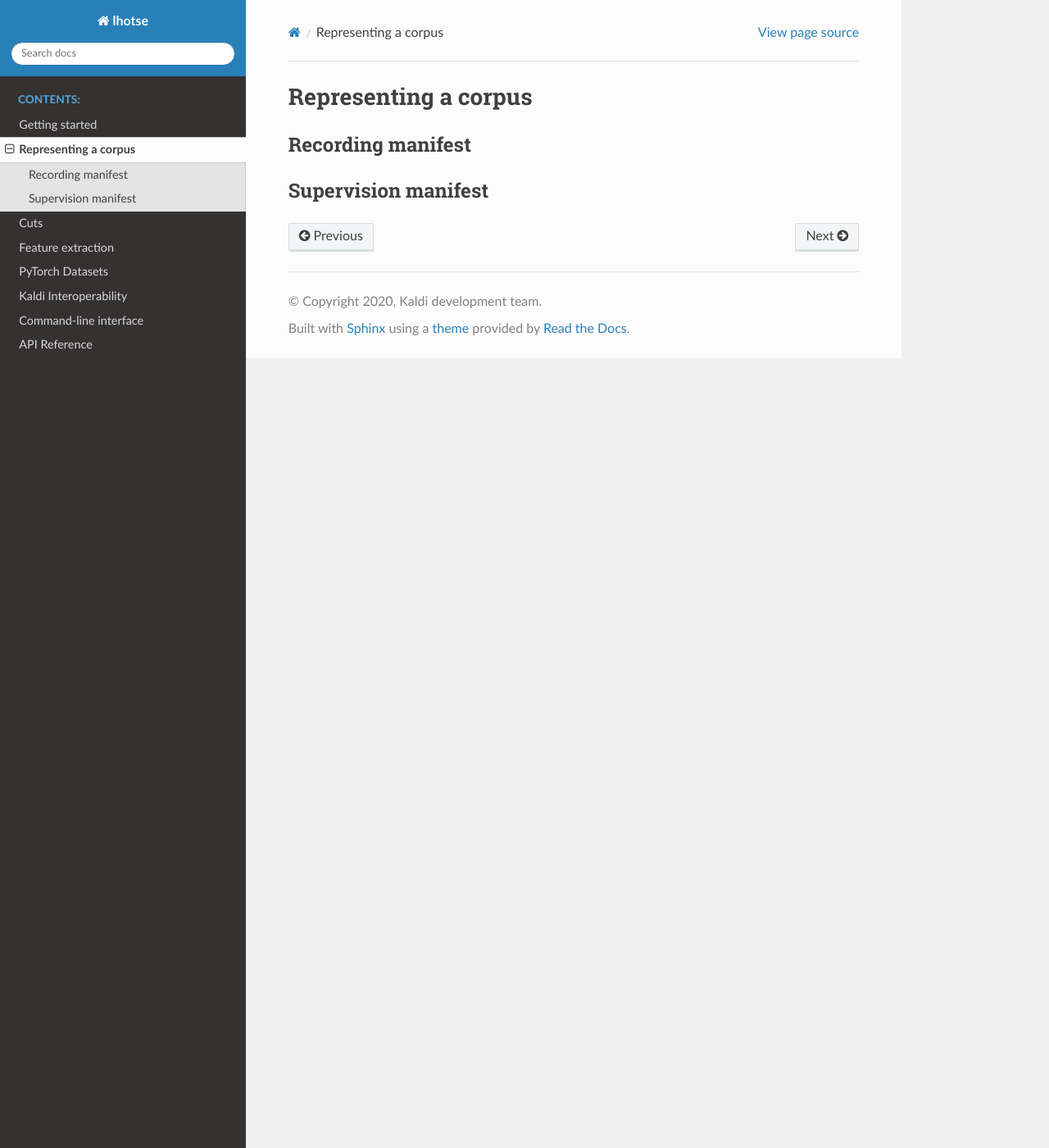
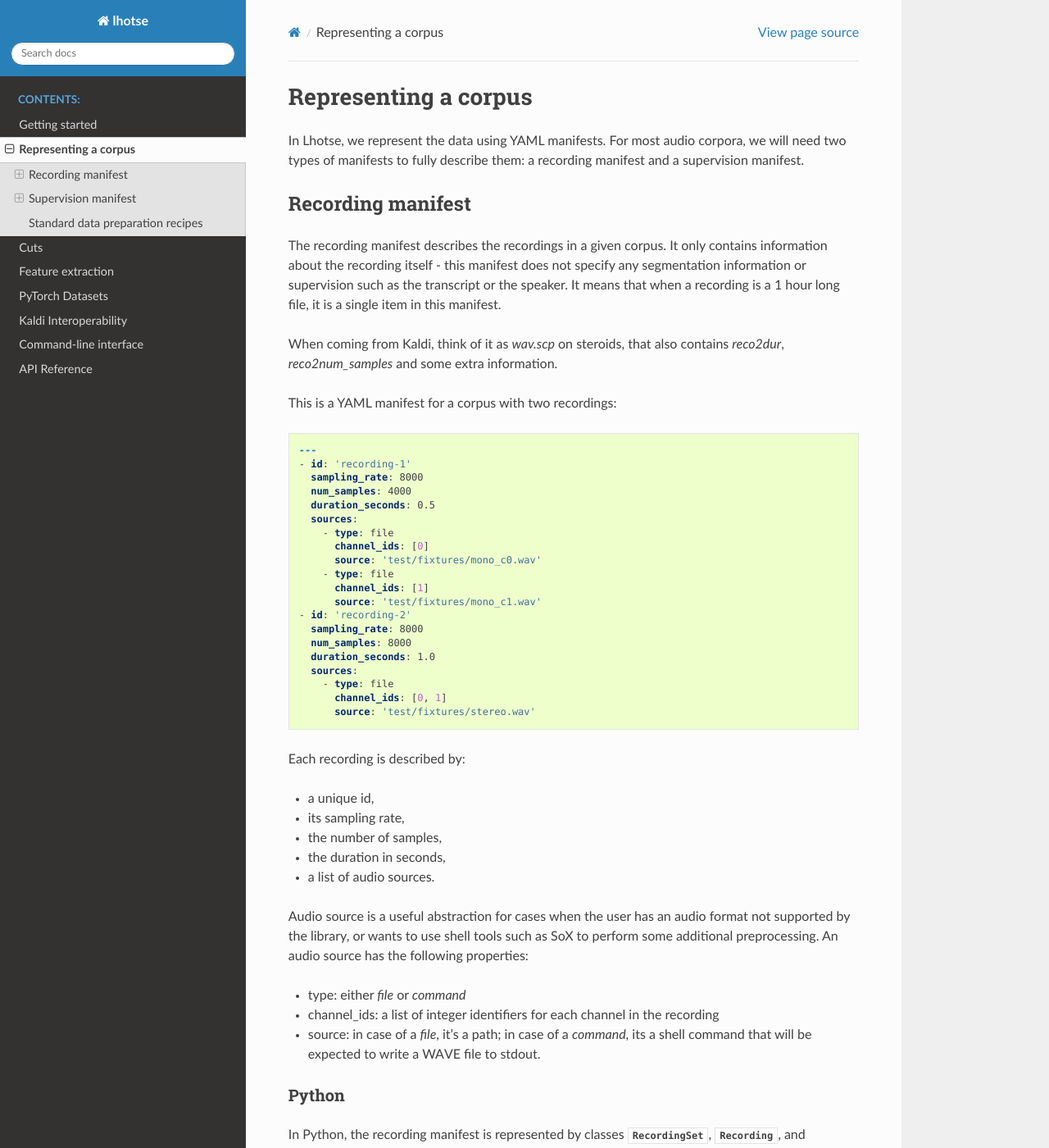
Before and after one commit to lhotse-speech/lhotse, a Sphinx documentation site: the page built from docs/corpus.rst, in a window 1280 px wide and 1400 px high. Shown: the whole window at 82% size. Built offline with Sphinx 7.4.7 and the Read the Docs theme 2.0.0, drawn with Linux system fonts in a browser that asks for light colours; some of the changed text lies outside the part shown.

Commit message:
Some documentation of how we represent corpora

```diff
--- a/docs/conf.py
+++ b/docs/conf.py
@@ -58,3 +58,11 @@ html_theme = 'sphinx_rtd_theme'
 html_static_path = ['_static']
 
 pygments_style = 'sphinx'
+
+autodoc_default_options = {
+    'members': True,
+    'member-order': 'bysource',
+    'special-members': '__init__',
+    'undoc-members': True,
+    'exclude-members': '__weakref__'
+}
--- a/docs/corpus.rst
+++ b/docs/corpus.rst
@@ -1,8 +1,149 @@
 Representing a corpus
 =====================
+
+In Lhotse, we represent the data using YAML manifests.
+For most audio corpora, we will need two types of manifests to fully describe them:
+a recording manifest and a supervision manifest.
 
 Recording manifest
 ------------------
 
+The recording manifest describes the recordings in a given corpus.
+It only contains information about the recording itself - this manifest does not specify any segmentation information
+or supervision such as the transcript or the speaker.
+It means that when a recording is a 1 hour long file, it is a single item in this manifest.
+
+When coming from Kaldi, think of it as *wav.scp* on steroids, that also contains *reco2dur*, *reco2num_samples* and
+some extra information.
+
+This is a YAML manifest for a corpus with two recordings:
+
+.. code-block:: yaml
+
+    ---
+    - id: 'recording-1'
+      sampling_rate: 8000
+      num_samples: 4000
+      duration_seconds: 0.5
+      sources:
+        - type: file
+          channel_ids: [0]
+          source: 'test/fixtures/mono_c0.wav'
+        - type: file
+          channel_ids: [1]
+          source: 'test/fixtures/mono_c1.wav'
+    - id: 'recording-2'
+      sampling_rate: 8000
+      num_samples: 8000
+      duration_seconds: 1.0
+      sources:
+        - type: file
+          channel_ids: [0, 1]
+          source: 'test/fixtures/stereo.wav'
+
+Each recording is described by:
+
+- a unique id,
+- its sampling rate,
+- the number of samples,
+- the duration in seconds,
+- a list of audio sources.
+
+Audio source is a useful abstraction for cases when the user has an audio format not supported by the library,
+or wants to use shell tools such as SoX to perform some additional preprocessing.
+An audio source has the following properties:
+
+- type: either `file` or `command`
+- channel_ids: a list of integer identifiers for each channel in the recording
+- source: in case of a `file`, it's a path; in case of a `command`, its a shell command that will be expected to write a WAVE file to stdout.
+
+Python
+******
+
+In Python, the recording manifest is represented by classes :class:`RecordingSet`, :class:`Recording`, and :class:`AudioSource`.
+Example usage:
+
+.. code-block:: python
+
+    recordings = RecordingSet.from_yaml('audio.yml')
+    for recording in recordings:
+        if recording.duration >= 1.0:
+            samples = recording.load_audio(
+                channels=0,
+                offset_seconds=0.3,
+                duration_seconds=0.5
+            )
+            # Further sample processing
+
+
 Supervision manifest
 --------------------
+
+The supervision manifest contains the supervision information that we have about the recordings.
+In particular, it involves the segmentation - there might be a single segment for a single utterance recording,
+and multiple segments for a recording of a converstion.
+
+When coming from Kaldi, think of it as a *segments* file on steroids,
+that also contains *utt2spk*, *utt2gender*, *utt2dur*, etc.
+
+This is a YAML supervision manifest:
+
+.. code-block:: yaml
+
+    ---
+    - id: 'segment-1'
+      recording_id: 'recording-2'
+      channel_id: 0
+      start: 0.1
+      duration: 0.3
+      text: 'transcript of the first segment'
+      language: 'english'
+      speaker: 'Norman Dyhrentfurth'
+
+    - id: 'segment-2'
+      recording_id: 'recording-2'
+      start: 0.5
+      duration: 0.4
+
+Each segment is characterized by the following attributes:
+
+- a unique id,
+- a corresponding recording id,
+- start time in seconds, relative to the beginning of the recording,
+- the duration in seconds
+
+Each segment may be assigned optional supervision information. In this example, the first segment
+contains the transcription text, the language of the utterance and a speaker name.
+The second segment contains only the minimal amount of information, which should be interpreted as:
+"this is some area of interest in the recording that we know nothing else about."
+
+Python
+******
+
+In Python, the supervision manifest is represented by classes :class:`SupervisionSet` and :class:`SupervisionSegment`.
+Example usage:
+
+.. code-block:: python
+
+    supervisions = SupervisionSet.from_segments([
+        SupervisionSegment(
+            id='segment-1',
+            recording_id='recording-1',
+            start=0.5,
+            duration=10.7,
+            text='quite a long utterance'
+        )
+    ])
+    print(f'There is {len(supervisions)} supervision in the set.')
+
+
+Standard data preparation recipes
+---------------------------------
+
+We provide a number of standard data preparation recipes. By that, we mean a collection of a Python function +
+a CLI tool that create the manifests given a corpus directory.
+
+Currently supported corpora:
+
+- Mini LibriMix :func:`lhotse.recipes.librimix.prepare_librimix`
+- Mini LibriSpeech :func:`lhotse.recipes.mini_librispeech.prepare_mini_librispeech`
--- a/docs/getting-started.rst
+++ b/docs/getting-started.rst
@@ -11,6 +11,7 @@ Main goals of Lhotse are:
 - Provide **standard data preparation recipes** for commonly used corpora.
 - Provide **PyTorch Dataset classes** for speech and audio related tasks.
 - Flexible data preparation for model training with the notion of **audio cuts**.
+- **Efficiency**, especially in terms of I/O bandwidth and storage capacity.
 
 Installation
 ------------
```
Also changed, not shown: 1 other file.
